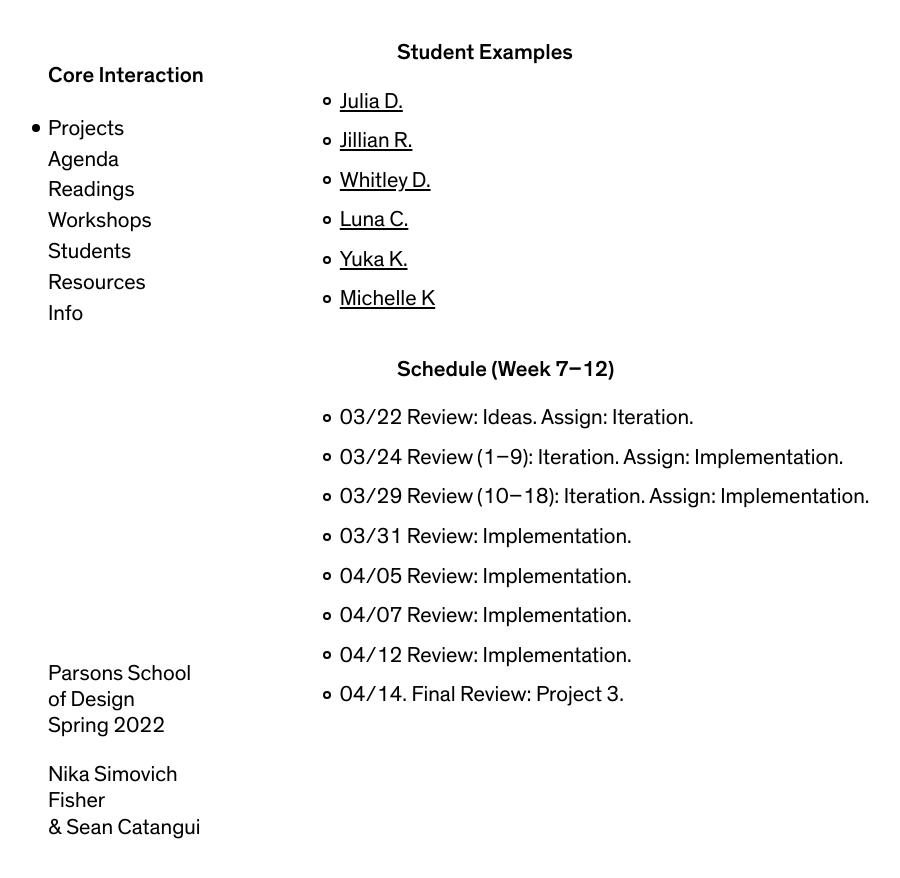
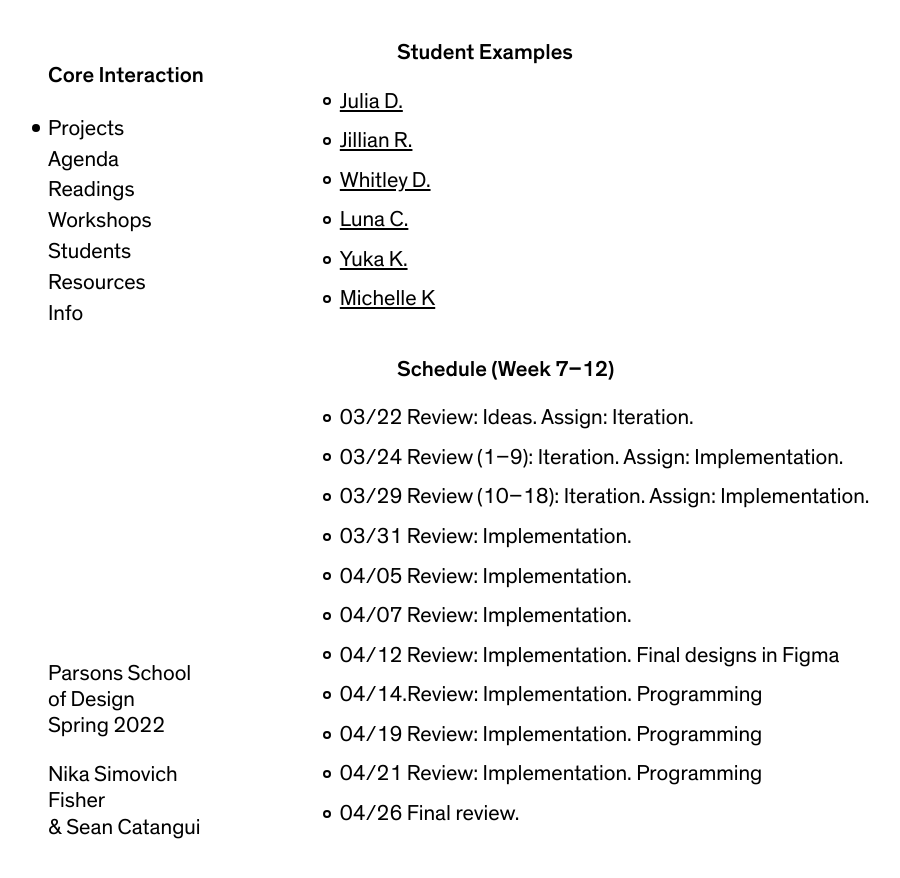
Before and after one commit to nikasimovich/cis22, a Jekyll site: the page built from _projects/3-elastic-collections.md, in a window 1280 px wide and 900 px high, scrolled down 2191 px. Shown: the top 878 px of the window, without its empty margins (12-912 px from the left). Built offline with Jekyll 4.4.1, drawn with Linux system fonts in a browser that asks for light colours.

```diff
--- a/_projects/3-elastic-collections.md
+++ b/_projects/3-elastic-collections.md
@@ -69,5 +69,8 @@ Does the arrangement of elements or the grid change? Does the site’s navigatio
 - 03/31 Review: Implementation.
 - 04/05 Review: Implementation.
 - 04/07 Review: Implementation.
-- 04/12 Review: Implementation.
-- 04/14. Final Review: Project 3.
+- 04/12 Review: Implementation. Final designs in Figma
+- 04/14.Review: Implementation. Programming
+- 04/19 Review: Implementation. Programming
+- 04/21 Review: Implementation. Programming
+- 04/26 Final review.
```
Also changed, not shown: _agendas/week-10.md (+2 -0 lines), _agendas/week-11.md (added, +21 -0 lines), _agendas/week-2.md (+2 -0 lines).
